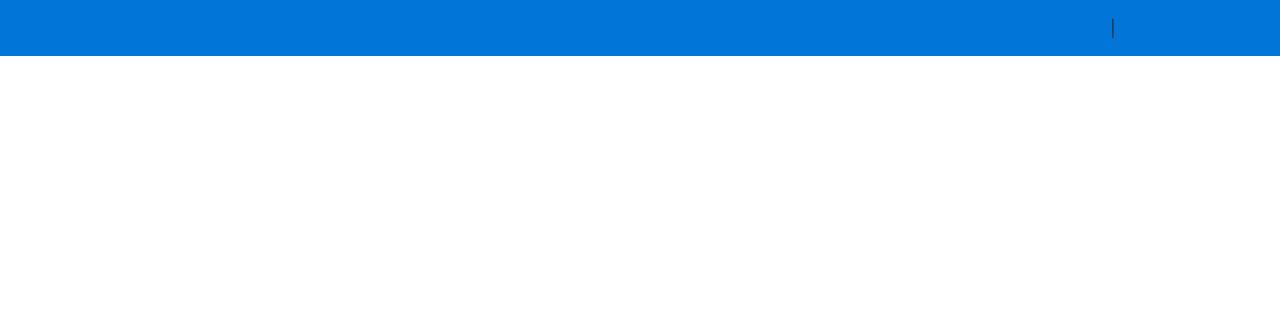
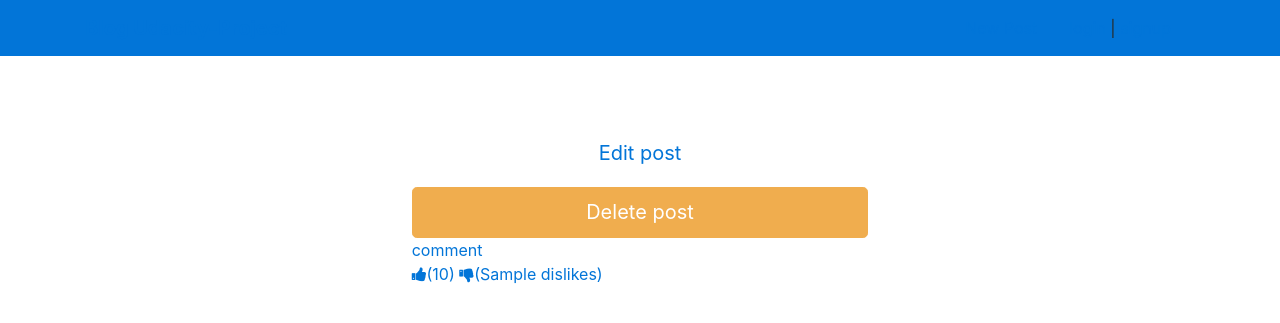
Before and after one commit to igortosic-easymind/multi_user_blog, a Python web app: template templates/front.html in a window 1280 px wide. Shown: the top 323 px of the page. Run offline with Jinja, Linux system fonts and the light colour scheme; the template is opened without the code that fills it: most values are stand-ins (such as "Sample title", 1, 10 or a date in 2020); some libraries are stand-ins or nearby versions.

Commit message:
Update front.html

```diff
--- a/templates/front.html
+++ b/templates/front.html
@@ -1,64 +1,34 @@
-<!DOCTYPE html>
-<html>
-<head>
-<link rel="stylesheet" href="https://maxcdn.bootstrapcdn.com/font-awesome/4.6.0/css/font-awesome.min.css">
-  <link type="text/css" rel="stylesheet" href="/static/bootstrap.min.css" />
-  <link type="text/css" rel="stylesheet" href="/static/mdb.min.css" />
+{% extends "base.html" %}
 
-  <title>Blog Udacity-Project</title>
-</head>
+{% block content %}
 
-<body class="fixed-sn mdb-skin">
+  {% for p in posts %}
+  <div class="col-lg-8 offset-lg-2">
+  <div class="single-post">
+    {{ p.render() | safe }}
+    <div class="posts">
+      <!-- container for edit/delete posts -->
+      <a href="/blog/editpost/{{p.key().id()}}" class="btn btn-dark-green btn-lg btn-block"><span class="glyphicon glyphicon-edit"></span>Edit post</a>
 
-<!--Navbar-->
-<nav class="navbar fixed-top navbar-toggleable-md scrolling-navbar navbar-dark bg-primary">
-    <div class="container">
-        <button class="navbar-toggler navbar-toggler-right" type="button" data-toggle="collapse" data-target="#navbarNav1" aria-controls="navbarNav1" aria-expanded="false" aria-label="Toggle navigation">
-            <span class="navbar-toggler-icon"></span>
-        </button>
-        <a class="navbar-brand" href="/blog">
-            <strong>Blog Udacity-Project</strong>
-        </a>
-        <div class="collapse navbar-collapse" id="navbarNav1">
-            <ul class="navbar-nav mr-auto">
+      <a href="/blog/delpost/{{p.key().id()}}" class="btn btn-warning btn-lg btn-block"><span class="glyphicon glyphicon-trash"></span>Delete post</a>
 
+      <!--post comments-->
+      <div class="comment">
+          <a href="/blog/comment/{{p.key().id()}}" class="links" title="post comment">
+            comment
+          </a>
+      </div>
+      <!-- container for like/unlike posts -->
+      <a href="/blog/like/{{p.key().id()}}"><i class="fa fa-thumbs-up" aria-hidden="true"></i>({{p.likes}})</a>
 
-            </ul>
-            <form class="form-inline waves-effect waves-light">
-                <ul class="navbar-nav mr-auto">
-                <li class="nav-item active">
-                    <a class="nav-link" href="/blog/newpost">New Post<span class="sr-only">(current)</span></a>
-                </li>
-                <li class="nav-item" style="padding: 0.5rem 1.5rem;">
-                    {% if user %}
-      {{user.name}} (<a class="login-link" href="/logout">logout</a>)
-    {% else %}
-      <a class="login-link" href="/login">login</a>
-      |
-      <a class="login-link" href="/signup">signup</a>
-    {% endif %}
-                </li>
-            </ul>
-            </form>
-        </div>
+      <a href="/blog/dislike/{{p.key().id()}}"><i class="fa fa-thumbs-down" aria-hidden="true"></i>({{p.dislikes}})</a>
+
+      </div>
     </div>
-</nav>
-<!--/.Navbar-->
-<div class="container" style="padding-top: 8rem;">
+  </div>
+  </div>
+  <br><br>
 
+  {% endfor %}
 
-            {{errors}}
-          {% block content %}
-          {% endblock %}
-
-
-</div>
-
-</body>
-
-<script type="text/javascript" src="/static/jquery-3.1.1.min.js"></script>
-<script type="text/javascript" src="/static/tether.min.js"></script>
-<script type="text/javascript" src="/static/bootstrap.min.js"></script>
-<script type="text/javascript" src="/static/mdb.min.js"></script>
-
-</html>
+{% endblock %}
```
